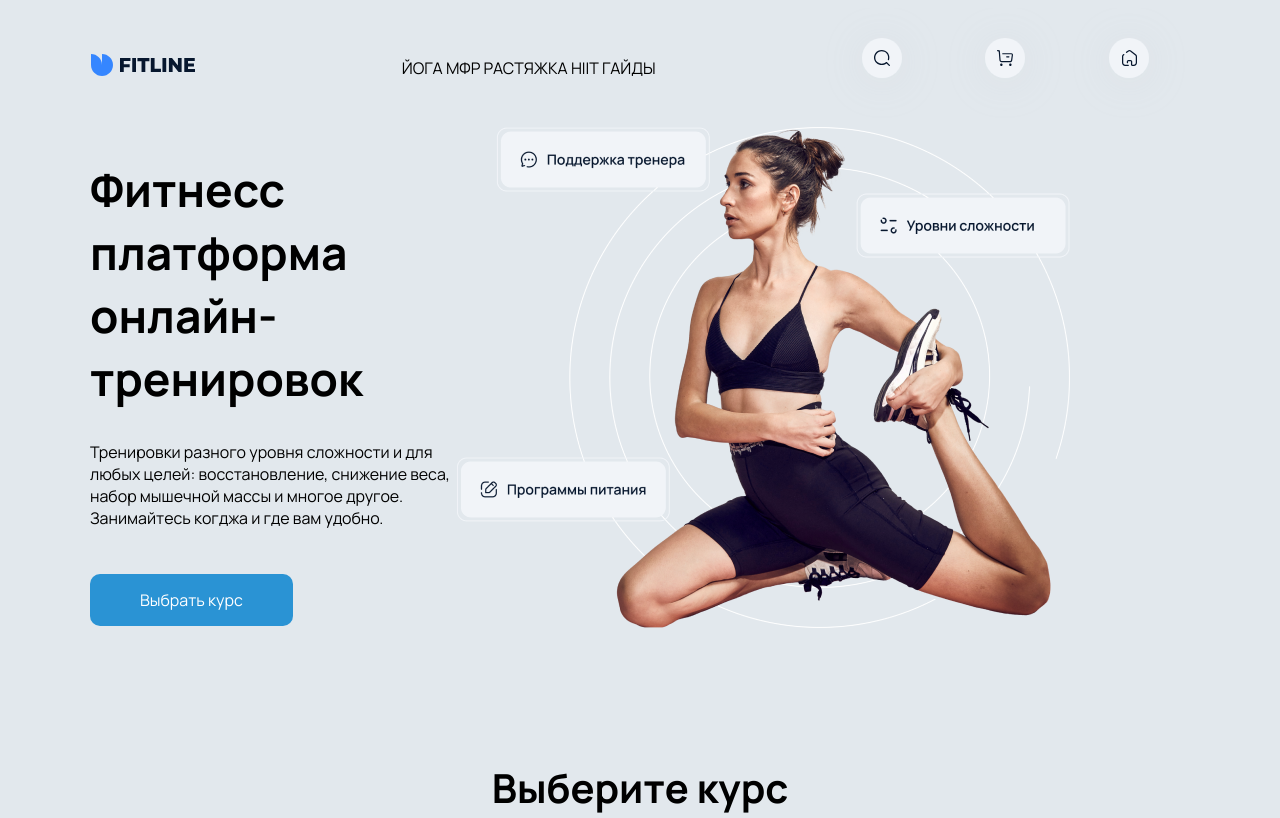
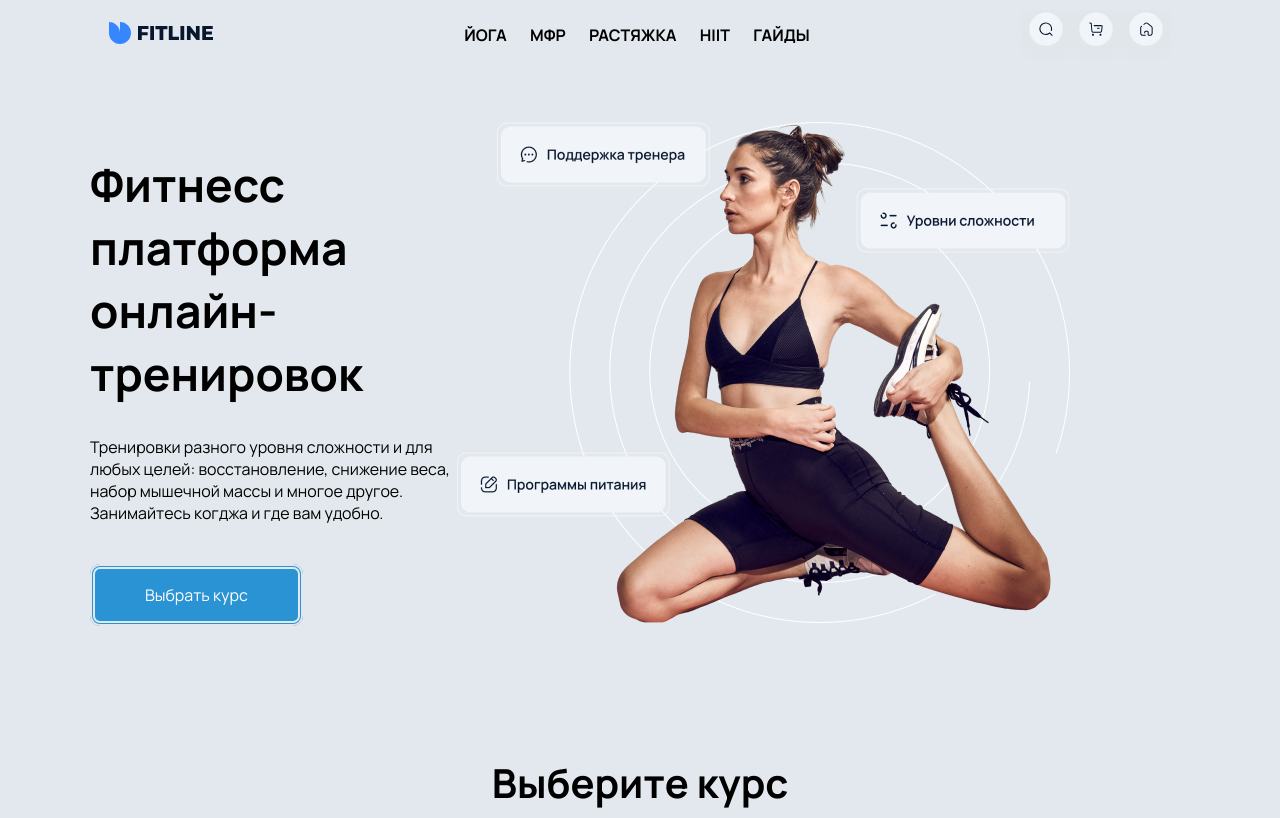
Before and after one commit to alekseysafronov/fitness_html, a plain HTML site: page index.html in a window 1280 px wide. Shown: the top 818 px of the page. Drawn offline with Linux system fonts and the light colour scheme.

Commit message:
classwork pred exam

```diff
--- a/index.html
+++ b/index.html
@@ -22,9 +22,16 @@
             </ul>
         </div>
         <div class="header_icons">
-            <img src="media/img/search.svg" alt="search">
-            <img src="media/img/cart.svg" alt="cart">
-            <img src="media/img/home.svg" alt="home">
+            <div class="cover1">
+                <!-- <img src="media/img/search.svg" alt="search"> -->
+            </div>
+            <div class="cover2">
+                <!-- <img src="media/img/cart.svg" alt="cart"> -->
+            </div>
+            <div class="cover3">
+                <!-- <img src="media/img/home.svg" alt="home"> -->
+                <p></p>
+            </div>
         </div>
     </div>
     <div class="hero container">
@@ -136,25 +143,25 @@
         <h2>Как это работает</h2>
         <div class="steps">
             <div class="step">
-                <a href="#" class="blue_btn">01</a>
+                <a href="#" class="blue_btn_step">01</a>
                 <h3>Выбор программы</h3>
                 <p>Выберите программу, которая вам нравится или заполните анкету на сайте, чтобы мы смогли  подобрать для вас наиболее подходящую тренировку.
                 </p>
             </div>
             <div class="step">
-                <a href="#" class="blue_btn">02</a>
+                <a href="#" class="blue_btn_step">02</a>
                 <h3>Личный кабинет</h3>
                 <p>После оплаты тренировки появятся в личном кабинете. Каждая тренировка открывается после выполнения предыдущей, чтобы распределять нагрузку.
                 </p>
             </div>
             <div class="step">
-                <a href="#" class="blue_btn">03</a>
+                <a href="#" class="blue_btn_step">03</a>
                 <h3>Правильный темп</h3>
                 <p>Включите видео-тренировку и занимайтесь когда и где вам удобно. В тренировку включен таймер, чтобы вы могли следить за темпом и делать паузы.
                 </p>
             </div>
             <div class="step">
-                <a href="#" class="blue_btn">04</a>
+                <a href="#" class="blue_btn_step">04</a>
                 <h3>Поддержка тренера</h3>
                 <p>Каждое занятие сопровождается инструкцией тренера по технике выполнения всех упражнений. Прислушивайтесь к нему, чтобы тренировка была безопасной.
                 </p>
--- a/style.css
+++ b/style.css
@@ -21,7 +21,7 @@ body {
     background-color: #E2E8ED;
 }
 
-h1, h2, h3, h4, h5, h6 {
+h1, h2, h3, h4, h5, h6, li {
     font-family: "Manrope bold";
 }
 
@@ -46,10 +46,13 @@ p {
     display: flex;
 }
 
-/* .footer {min-height: 600px;} */
-
 .left {width: 50%;}
 .right {width: 50%;}
+
+body > div.hero.container > div.hero_left > a {
+    border: thick double #E2E8ED;
+}
+
 
 /* #endregion */
 
@@ -59,12 +62,53 @@ p {
     display: flex;
     justify-content: space-around;
     align-items: center;
+    margin-bottom: 60px;
+}
+
+.header_icons {
+    display: flex;
+}
+
+.cover1 {
+    width: 50px;
+    height: 50px;
+    background-image: url(media/img/search.svg);
+    background-position: center;
+    background-repeat: no-repeat;
+    background-size: cover;
+    background-size: 200%;
+
+}
+.cover2 {
+    width: 50px;
+    height: 50px;
+    background-image: url(media/img/cart.svg);
+    background-position: center;
+    background-repeat: no-repeat;
+    background-size: cover;
+    background-size: 200%;
+
+}
+.cover3 {
+    width: 50px;
+    height: 50px;
+    background-image: url(media/img/home.svg);
+    background-position: center;
+    background-repeat: no-repeat;
+    background-size: cover;
+    background-size: 200%;
+
 }
 
 ul li {
     list-style: none;
     display: inline;
     text-transform: uppercase;
+    padding-left: 10px;
+    padding-right: 10px;
+    font-size: 16px;
+    cursor: pointer;
+    /* font-family: 'Manrope-Bold'; */
 }
 
 
@@ -142,7 +186,7 @@ ul li {
     border-radius: 10px;
     text-decoration: none;
 
-
+    border: thick double #E2E8ED;
 }
 
 /* #endregion */
@@ -165,7 +209,6 @@ ul li {
 }
 
 /* #endregion */
-
 
 /* #region Rastyajka */
 
@@ -193,7 +236,7 @@ ul li {
 
 /* #endregion */
 
-
+/* #region Other */
 
 .treners {
     margin-top: 50px;
@@ -258,6 +301,15 @@ ul li {
     max-width: 300px;
 }
 
+.blue_btn_step {
+    background-color: rgb(42, 147, 212);
+    color: white;
+    padding: 5px 20px;
+    border-radius: 10px;
+    text-decoration: none;
+
+}
+
 .how_it_works h2 {
     text-align: center;
     margin-top: 100px;
@@ -281,3 +333,5 @@ ul li {
     margin-top: 100px;
     align-items: center;
 }
+
+ /* #endregion */
```
